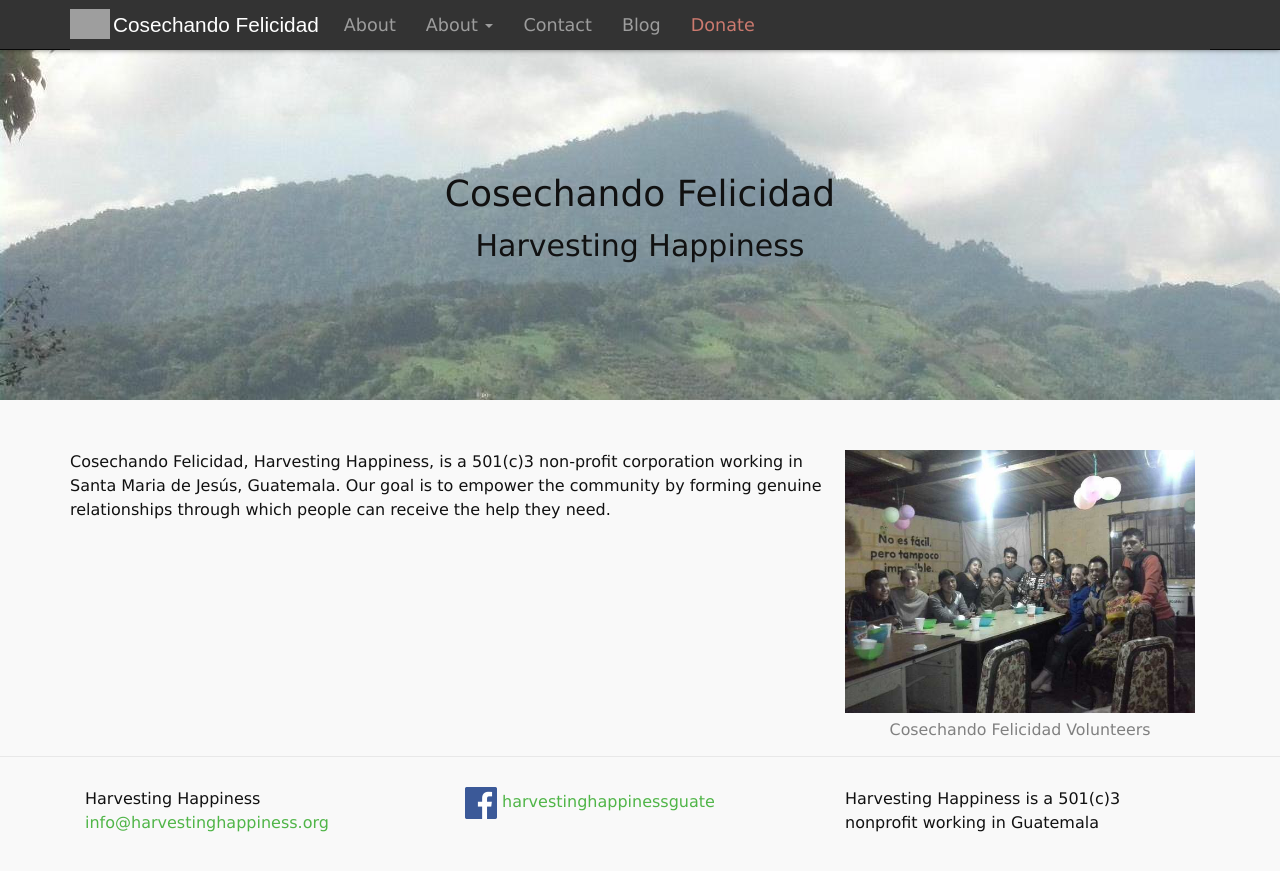
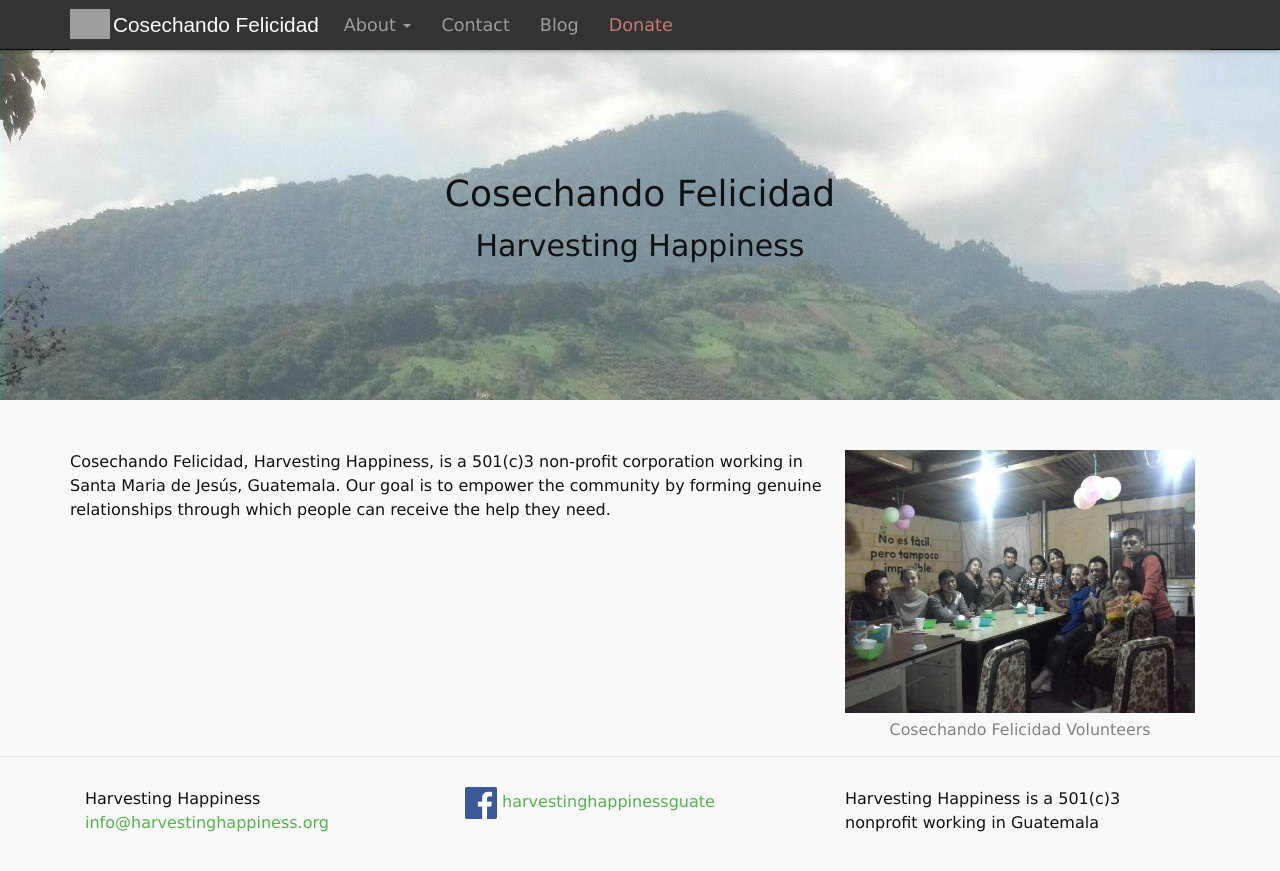
Before and after one commit to harvestinghappiness/harvestinghappiness.github.io, a Jekyll site: the page built from home.md, in a window 1280 px wide. Shown: the top 871 px of the page. Built offline with Jekyll 4.4.1, drawn with Linux system fonts in a browser that asks for light colours.

Commit message:
Update header.html

```diff
--- a/_includes/header.html
+++ b/_includes/header.html
@@ -12,7 +12,6 @@
       </div>
       <div id="navbar" class="collapse navbar-collapse">
         <ul class="nav navbar-nav">
-          <li{% if page.url == '/about/' %} class="active"{% endif %}><a href="/about/">About</a></li>
           <li class="dropdown{% if page.url == '/about/' %} active{% endif %}">
             <a href="#" class="dropdown-toggle" data-toggle="dropdown" role="button" aria-haspopup="true" aria-expanded="false">About <span class="caret"></span></a>
             <ul class="dropdown-menu">
```
